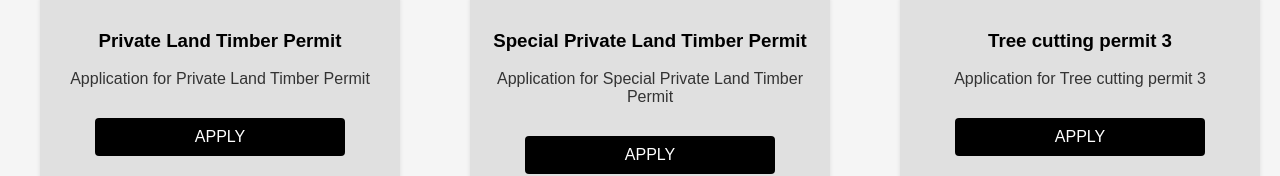
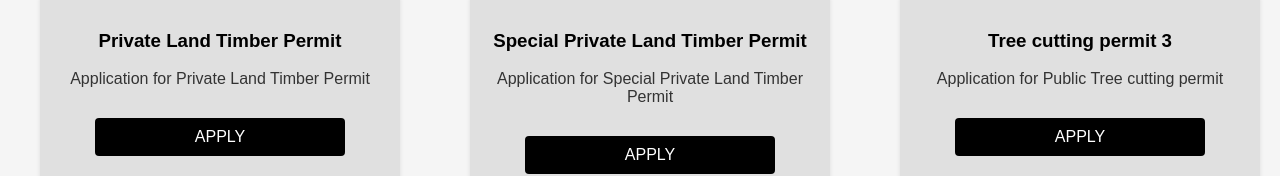
Before and after one commit to ReginioMarkGilbert/permitTree-prototype-local, a React (Create React App) app: page /permits in a window 1280 px wide. Shown: the part 469-645 px from the top of the page. Built offline with nearby package versions, Linux system fonts and the light colour scheme; no server answers; a web font is replaced by a local one.

Commit message:
Minor fix on Application Form page
fix uploaded file being removed when page is reloaded

```diff
--- a/src/components/ApplicationForm.jsx
+++ b/src/components/ApplicationForm.jsx
@@ -9,8 +9,8 @@ const ApplicationForm = ({ onSubmit, selectedStore }) => {
     const [address, setAddress] = useState('');
     const [phone, setPhone] = useState('');
     const [fileNames, setFileNames] = useState(() => {
-        // Load file names from localStorage
-        const savedFileNames = localStorage.getItem('fileNames');
+        // Load file names from sessionStorage
+        const savedFileNames = sessionStorage.getItem('fileNames');
         return savedFileNames ? JSON.parse(savedFileNames) : [];
     });
     const [brand, setBrand] = useState('');
@@ -20,8 +20,8 @@ const ApplicationForm = ({ onSubmit, selectedStore }) => {
     const [powerOutput, setPowerOutput] = useState('');
 
     useEffect(() => {
-        // Save file names to localStorage whenever they change
-        localStorage.setItem('fileNames', JSON.stringify(fileNames));
+        // Save file names to sessionStorage whenever they change
+        sessionStorage.setItem('fileNames', JSON.stringify(fileNames));
     }, [fileNames]);
 
     const navigate = useNavigate(); // Initialize navigate
@@ -79,6 +79,7 @@ const ApplicationForm = ({ onSubmit, selectedStore }) => {
             if (response.ok) {
                 const data = await response.json();
                 console.log('Application submitted:', data);
+                sessionStorage.removeItem('fileNames'); // Clear sessionStorage on successful submission
                 navigate('/message'); // Navigate to the MessageBox component
             } else {
                 console.error('Failed to submit application');
--- a/src/components/PermitsPage.jsx
+++ b/src/components/PermitsPage.jsx
@@ -41,7 +41,7 @@ const HomePage = () => {
                 </div>
                 <div className="center-box">
                     <h3>Tree cutting permit 3</h3>
-                    <p>Application for Tree cutting permit 3</p>
+                    <p>Application for Public Tree cutting permit</p>
                     <button className="apply-button" onClick={handleApplyClick}>APPLY</button>
                 </div>
             </div>
```
